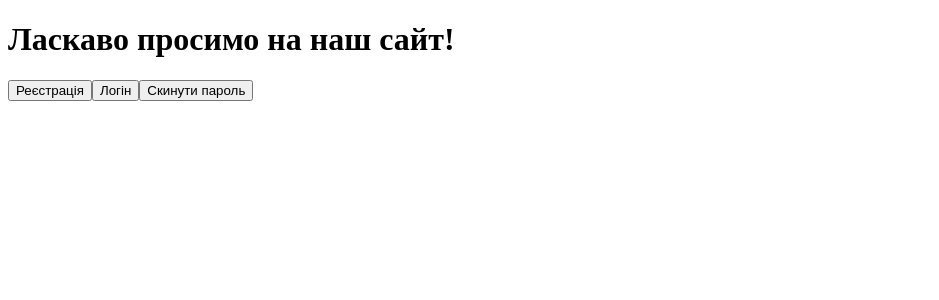
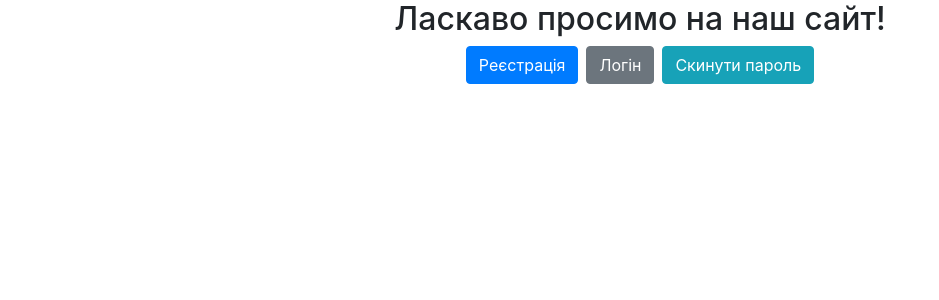
Before and after one commit to kllymenko/MBaaSPractice, a React (Create React App) app: page / in a window 1280 px wide. Shown: the top 300 px of the page, without its empty margins (0-939 px from the left). Built offline with nearby package versions, Linux system fonts and the light colour scheme; what backendless would draw is missing.

Commit message:
file manager done

```diff
--- a/package.json
+++ b/package.json
@@ -3,8 +3,10 @@
   "version": "0.1.0",
   "private": true,
   "dependencies": {
+    "axios": "^1.6.8",
     "backendless": "^7.3.1",
     "react": "^18.3.1",
+    "react-bootstrap": "^2.10.2",
     "react-dom": "^18.3.1",
     "react-router": "^6.23.1",
     "react-router-dom": "^6.23.1",
--- a/public/index.html
+++ b/public/index.html
@@ -4,6 +4,7 @@
     <meta charset="utf-8">
     <meta name="viewport" content="width=device-width, initial-scale=1">
     <link rel="shortcut icon" href="%PUBLIC_URL%/favicon.ico">
+    <link rel="stylesheet" href="https://cdn.jsdelivr.net/npm/bootstrap@4.4.1/dist/css/bootstrap.min.css" integrity="sha384-Vkoo8x4CGsO3+Hhxv8T/Q5PaXtkKtu6ug5TOeNV6gBiFeWPGFN9MuhOf23Q9Ifjh" crossorigin="anonymous">
     <!--
       Notice the use of %PUBLIC_URL% in the tag above.
       It will be replaced with the URL of the `public` folder during the build.
--- a/src/pages/Home.js
+++ b/src/pages/Home.js
@@ -3,17 +3,17 @@ import {Link} from "react-router-dom";
 
 function Home() {
     return (
-        <div className="HomePage">
-            <h1>Ласкаво просимо на наш сайт!</h1>
-            <Link to="/register">
-                <button>Реєстрація</button>
-            </Link>
-            <Link to="/login">
-                <button>Логін</button>
-            </Link>
-            <Link to="/password-reset">
-                <button>Скинути пароль</button>
-            </Link>
+        <div className="container">
+            <div className="row justify-content-center align-items-center">
+                <div className="col-md-6">
+                    <h2 className="text-center">Ласкаво просимо на наш сайт!</h2>
+                    <div className="text-center mb-4">
+                        <Link to="/register" className="btn btn-primary mr-2">Реєстрація</Link>
+                        <Link to="/login" className="btn btn-secondary mr-2">Логін</Link>
+                        <Link to="/password-reset" className="btn btn-info">Скинути пароль</Link>
+                    </div>
+                </div>
+            </div>
         </div>
     );
 }
--- a/src/pages/user/FileManager/FileManager.js
+++ b/src/pages/user/FileManager/FileManager.js
@@ -1,6 +1,7 @@
 import React, {useEffect, useState} from 'react';
 import Backendless from 'backendless';
 import {useNavigate} from "react-router";
+import axios from 'axios';
 
 const FileManager = () => {
     const [files, setFiles] = useState([]);
@@ -8,9 +9,9 @@ const FileManager = () => {
     const [loading, setLoading] = useState(true);
     const [currentDir, setCurrentDir] = useState('');
     const [newFolderName, setNewFolderName] = useState('');
-    const [shareUsername, setShareUsername] = useState('');
+    const [shareLogin, setShareLogin] = useState('');
     const [isShareModalOpen, setIsShareModalOpen] = useState(false);
-    const [fileToShare, setFileToShare] = useState(null);
+    const [fileToShare, setFileToShare] = useState('');
     const user = Backendless.UserService.currentUser;
     const navigate = useNavigate();
 
@@ -38,7 +39,7 @@ const FileManager = () => {
         try {
             const filePath = `/user_files/${user.login}/${currentDir}/${fileName}`;
             await Backendless.Files.remove(filePath);
-            fetchFiles(currentDir);
+            await fetchFiles(currentDir);
         } catch (error) {
             console.error('Failed to delete file:', error);
         }
@@ -76,29 +77,30 @@ const FileManager = () => {
         setCurrentDir(dirs.join('/'));
     };
 
-    const handleOpenShareModal = (fileName) => {
-        setFileToShare(fileName);
+    const handleOpenShareModal = (file) => {
         setIsShareModalOpen(true);
+        setFileToShare(file);
     };
 
     const handleCloseShareModal = () => {
         setIsShareModalOpen(false);
-        setShareUsername('');
-        setFileToShare(null);
+        setShareLogin('');
+        setFileToShare('');
     };
 
     const handleShareFile = async () => {
         try {
-            const userExists = await Backendless.Data.of(Backendless.User).find({condition: `login = '${shareUsername}'`});
+            const whereClause = "login = '" + shareLogin + "'";
+            const queryBuilder = Backendless.DataQueryBuilder.create().setWhereClause(whereClause);
+            const userExists = await Backendless.Data.of("Users").find(queryBuilder);
             if (userExists.length === 0) {
                 alert('Користувача не існує');
                 return;
             }
-
-            const filePath = `/user_files/${shareUsername}/shared_with_me/${fileToShare}.txt`;
-            const fileLink = `/user_files/${user.login}/${currentDir}/${fileToShare}`;
-            await Backendless.Files.saveFile(filePath, fileLink, true);
-            alert('Файл успішно поділено');
+            const pathToSave = `/user_files/${shareLogin}/shared_with_me`;
+            const downloadLink = fileToShare.publicUrl;
+            await Backendless.Files.saveFile(pathToSave, fileToShare.name + '.txt', downloadLink, true);
+            alert('Файл успішно передано');
         } catch (error) {
             console.error('Failed to share file:', error);
         } finally {
@@ -106,19 +108,18 @@ const FileManager = () => {
         }
     };
 
-    const handleOpenSharedFile = async (fileName) => {
-        try {
-            const filePath = `/user_files/${user.login}/shared_with_me/${fileName}`;
-            const fileLink = await Backendless.Files.loadFile(filePath);
-            window.open(fileLink);
-        } catch (error) {
-            console.error('Failed to open shared file:', error);
+    const handleDownloadFile = async (file) => {
+        if (currentDir.includes('shared_with_me')) {
+            const response = await axios.get(file.publicUrl);
+            const link = response.data;
+            window.open(link, "_blank");
+        } else {
+            window.open(file.publicUrl, "_blank");
         }
-    };
+    }
 
     const handleExitClick = () => {
-        Backendless.UserService.logout().then(r => navigate('/'))
-
+        Backendless.UserService.logout().then(navigate('/'))
     };
 
     const handleRefresh = () => {
@@ -136,7 +137,7 @@ const FileManager = () => {
             <button onClick={handleRefresh}>Оновити сторінку</button>
             {isShareModalOpen && (
                 <div>
-                    <input type="text" value={shareUsername} onChange={e => setShareUsername(e.target.value)}
+                    <input type="text" value={shareLogin} onChange={e => setShareLogin(e.target.value)}
                            placeholder="Ім'я користувача"/>
                     <button onClick={handleShareFile}>Поділитися</button>
                     <button onClick={handleCloseShareModal}>Закрити</button>
@@ -161,8 +162,8 @@ const FileManager = () => {
                     <li key={file.name}>
                         <span>{file.name}</span>
                         <button onClick={() => handleDelete(file.name)}>Видалити</button>
-                        <button onClick={() => handleOpenShareModal(file.name)}>Поділитися</button>
-                        <a href={file.publicUrl} download>Скачати</a>
+                        {currentDir !== 'shared_with_me' && <button onClick={() => handleOpenShareModal(file)}>Поділитися</button>}
+                        <button onClick={() => handleDownloadFile(file)}>Завантажити</button>
                     </li>
                 ))}
             </ul>
```
Also changed, not shown: 1 other file (tests, documents, lock files or other folders).
